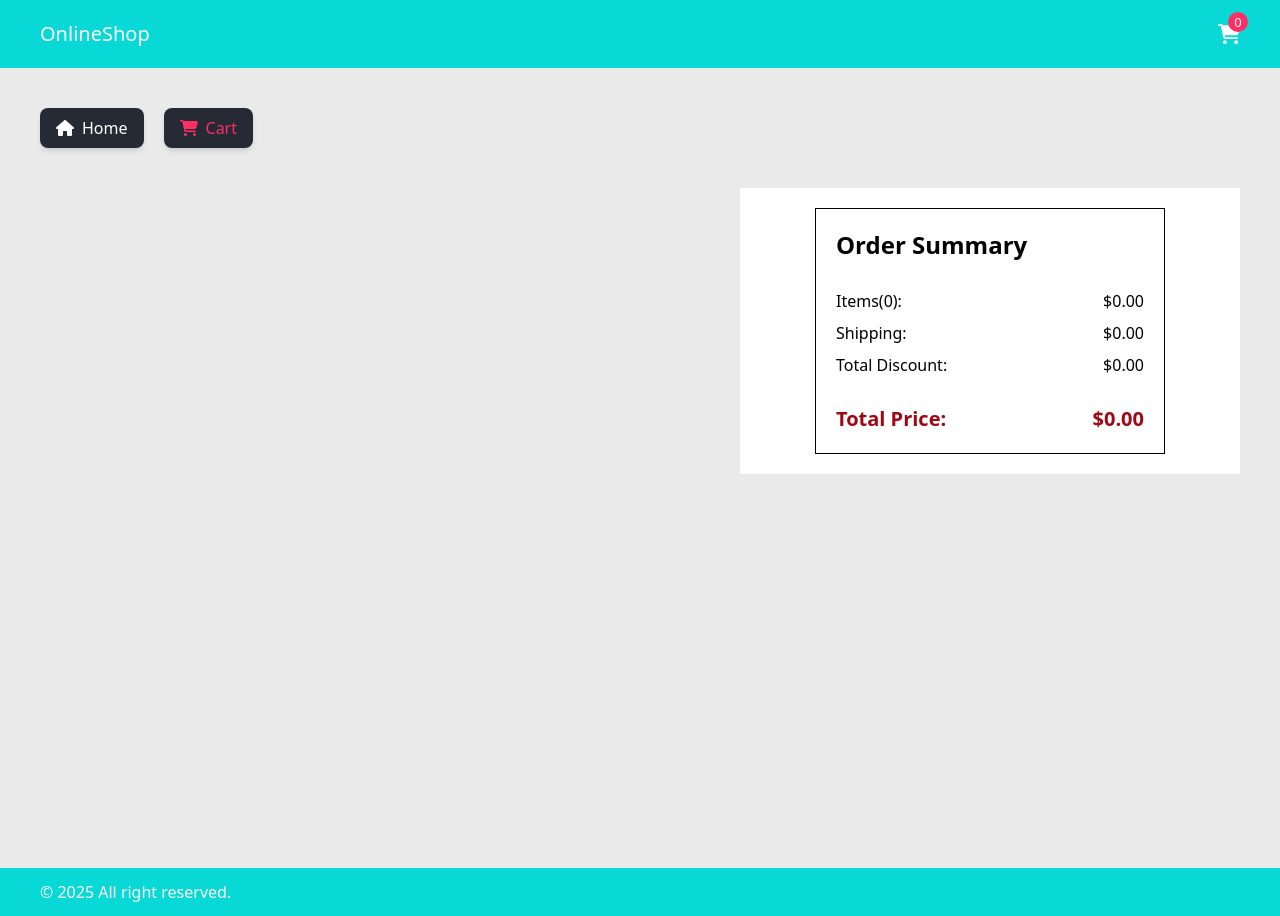
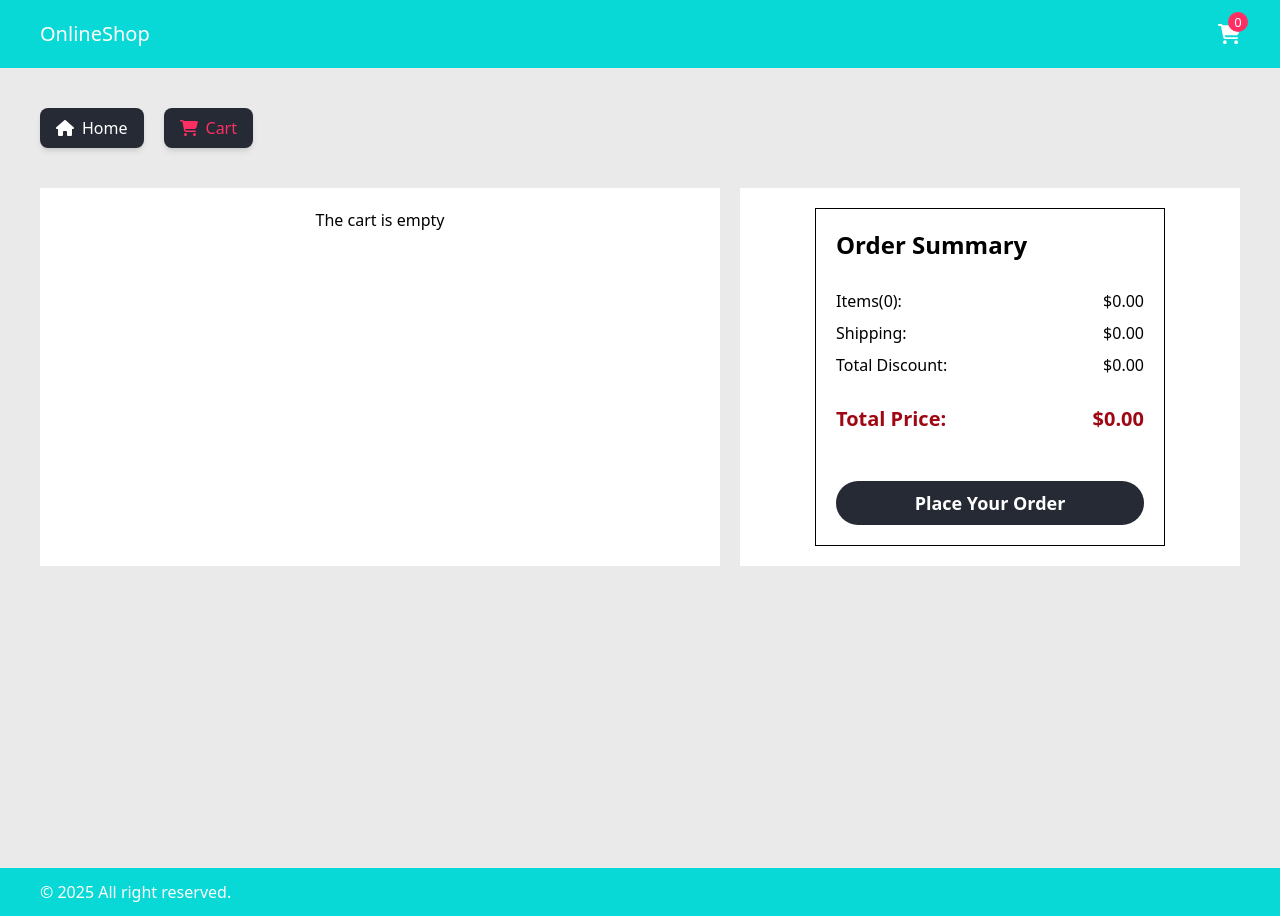
Before and after one commit to andromeda-glx/zustand-practice, a React (Vite) app: page /cart in a window 1280 px wide. Built offline with nearby package versions, Linux system fonts and the light colour scheme.

Commit message:
add place order button and empty cart message

```diff
--- a/src/Pages/Cart.jsx
+++ b/src/Pages/Cart.jsx
@@ -21,14 +21,14 @@ export default function Cart() {
 
     return (
         <div className="grid grid-rows-[auto_1fr] lg:grid lg:grid-cols-[1fr_500px] gap-5">
-            <div className="">
+            <div className="bg-white p-5 max-h-dvh overflow-auto">
                 {!error ? isLoading ? <Spinner /> : products &&
                     <ul className="grid grid-cols-1 gap-5">
-                        {products && products?.map(({ id, title, images, price }) => {
+                        {products && products.length ? products?.map(({ id, title, images, price }) => {
                             return <li key={id}>
                                 <CartItem id={id} title={title} images={images} price={price} quantity={items.find(item => item.id === id).quantity} />
                             </li>
-                        })}
+                        }) : <p className="text-center">The cart is empty</p>}
                     </ul>
                     :
                     <h2>Network Error. {error.message}</h2>
--- a/src/components/CartItem.jsx
+++ b/src/components/CartItem.jsx
@@ -1,13 +1,13 @@
 /* eslint-disable react/prop-types */
 export default function CartItem({ id, images, title, price, quantity }) {
     return (
-        <div className="border border-gray-400 py-5 px-2 grid grid-cols-[1fr_2fr] bg-white">
+        <div className="border border-gray-400 py-5 px-2 grid grid-cols-[1fr_2fr] bg-white gap-x-5">
             <div className="max-w-[200px] max-h-[200px] w-[100%] h-[100%] flex justify-center">
                 <img className="h-[100%] object-contain" src={images[0]} alt={title} />
             </div>
             <div className="">
                 <div className="flex flex-col gap-y-1">
-                    <h2 className="text-2xl">{title}</h2>
+                    <h2 className="text-xl">{title}</h2>
                     <div className="flex gap-2 text-lg">
                         <h3 className="font-semibold text-red-800">Price:</h3>
                         <p className="font-bold text-red-800">${price}</p>
--- a/src/components/OrderSummary.jsx
+++ b/src/components/OrderSummary.jsx
@@ -1,5 +1,6 @@
 import useCart from "../stores/cart"
 import convertToCurrency from "../utils/convertToCurrency";
+import Button from "./Button";
 
 export default function OrderSummary() {
     const cartQuantity = useCart((state) => state.totalQuantity);
@@ -25,6 +26,9 @@ export default function OrderSummary() {
                     <h3 className="font-semibold">Total Price: </h3>
                     <p className="font-bold">{convertToCurrency(invoice.totalPrice)}</p>
                 </div>
+                <div className="mt-10">
+                    <Button text={"Place Your Order"} color={"white"} backgroundColor={"#252A34"} />
+                </div>
             </div>
         </div>
     )
```
